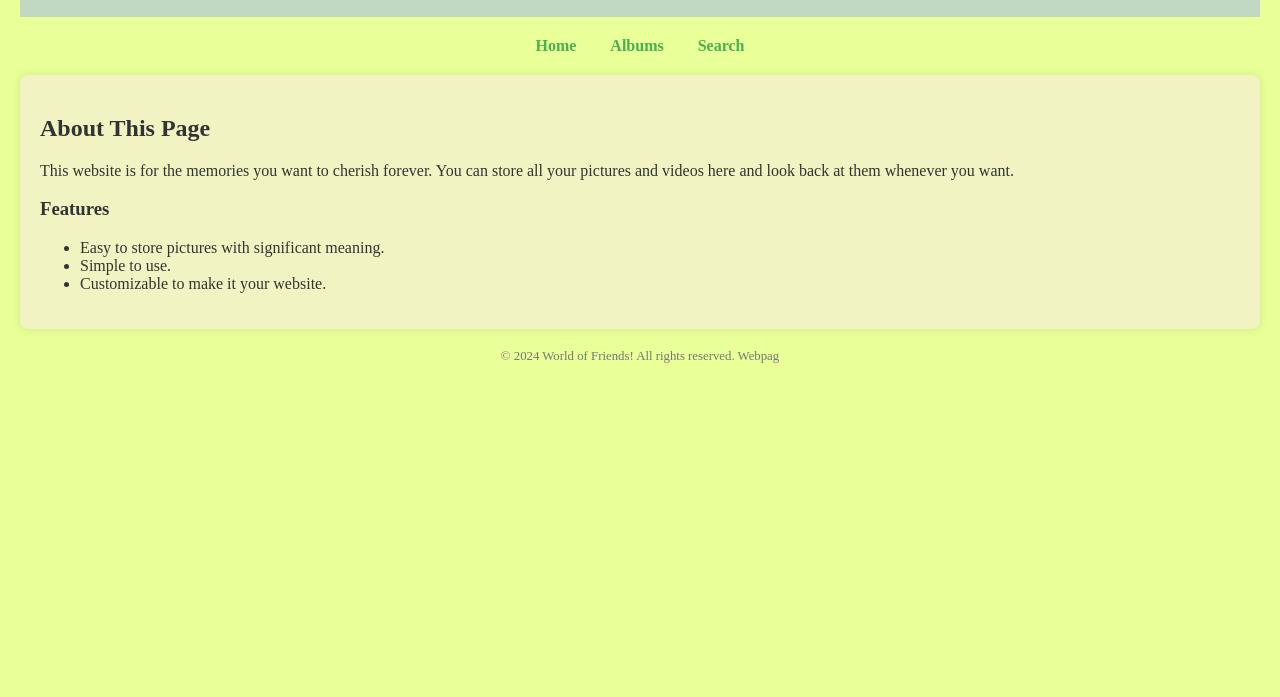
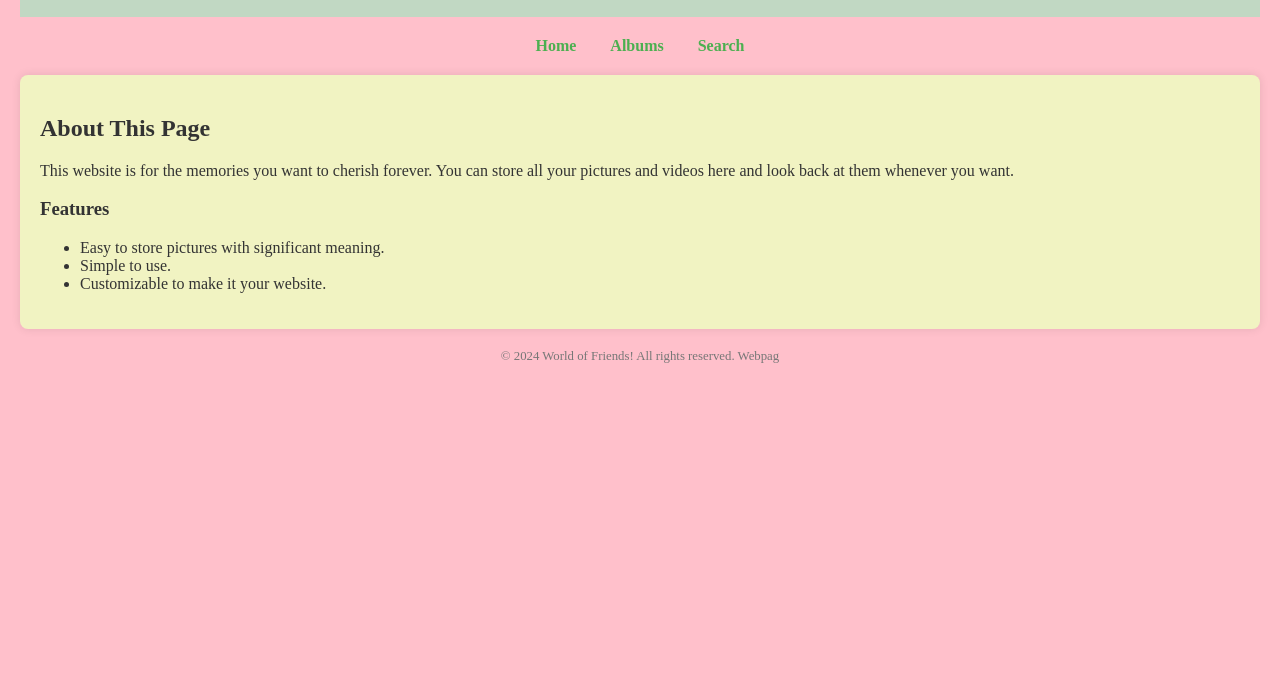
Before and after one commit to JanaAlipio/ALIPIO, a plain HTML site: page index.html in a window 1280 px wide. Shown: the part 103-800 px from the top of the page. Drawn offline with Linux system fonts and the light colour scheme.

Commit message:
index.html

```diff
--- a/index.html
+++ b/index.html
@@ -8,7 +8,7 @@
     <style>
         body {
             font-family: Times New Roman, sans-serif;
-            background-color: #E9FF97;
+            background-color: #FFC0CB;
             margin: 0;
             padding: 20px;
             color: #333;
```
